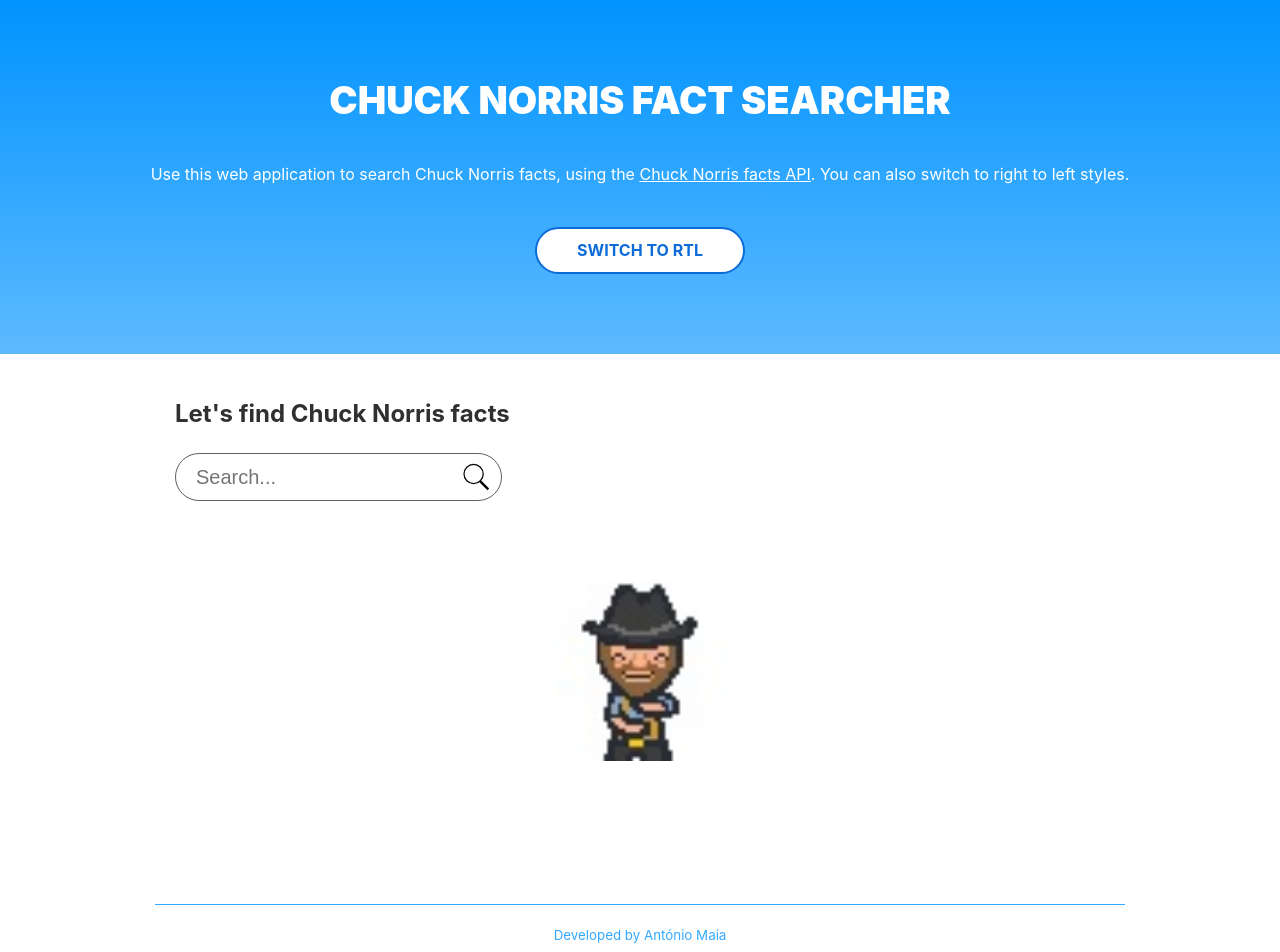
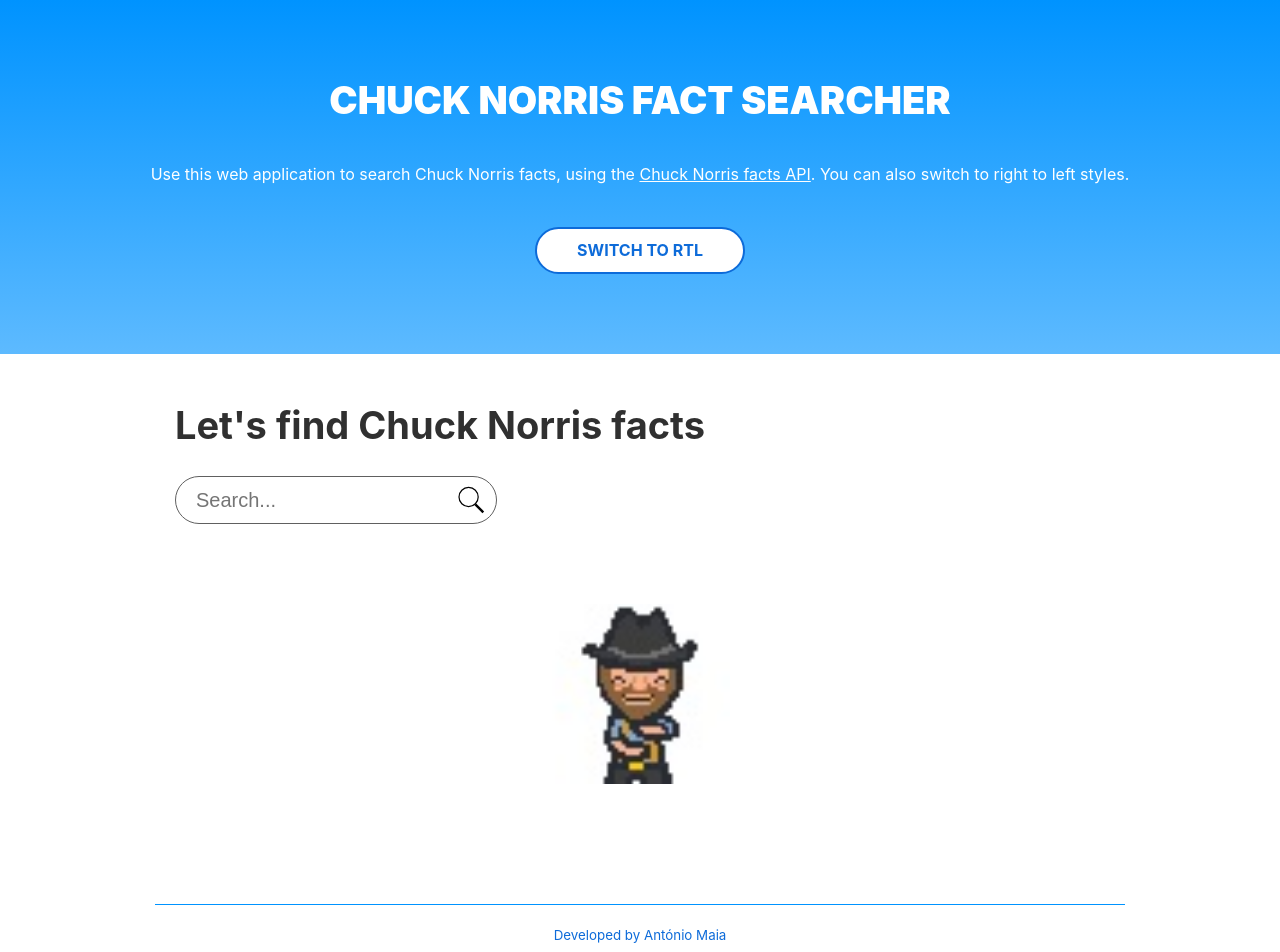
Before and after one commit to antoniomaia/seez, a Next.js app: page / in a window 1280 px wide. Shown: the top 952 px of the page. Built offline with nearby package versions, Linux system fonts and the light colour scheme.

Commit message:
update footer and search input styles

```diff
--- a/components/footer/footer.module.css
+++ b/components/footer/footer.module.css
@@ -1,11 +1,10 @@
 .footer {
     font-weight: 400;
     padding: 40px 0;
-    color: #0093ff;
+    color: #0d6bd9;
     display: flex;
     flex-direction: column;
     align-items: center;
-    opacity: 0.8;
 }
 
 .line {
--- a/components/footer/index.js
+++ b/components/footer/index.js
@@ -3,7 +3,7 @@
 const footer = () => {
   return (
     <footer className={styles.footer}>
-      <div className={styles.line} />
+      <span className={styles.line} />
       <p>
         <small>Developed by António Maia</small>
       </p>
--- a/components/search-input/search-input.module.css
+++ b/components/search-input/search-input.module.css
@@ -3,41 +3,66 @@
     color: #303030;
 }
 
-.container h1{
+.container h1 {
     text-transform: uppercase;
 }
 
-.container input{
-    width: 100%;
-    min-width: 100px;
-    max-width: 300px;
+.container input {
+    width: 120px;
     border: none;
     text-decoration: none;
     color: #303030;
     cursor: pointer;
     outline: none;
-    font-size: 20px;
+    font-size: 16px;
     caret-color: #0d6bd9;
 }
 
 .icon {
     vertical-align: middle;
-    height: 30px;
+    height: 26px;
 }
 
 .searchBar {
     display: flex;
     width: fit-content;
     align-items: center;
-    margin: 20px 0px;
+    margin: 14px 0px 20px 0;
     border-radius: 25px;
     border: 1px solid #606060;
 }
 
 .searchBarLtr {
-    padding: 8px 10px 8px 20px;
+    padding: 4px 10px 4px 20px;
 }
 
 .searchBarRtl {
-    padding: 8px 20px 8px 10px;
+    padding: 4px 20px 4px 8px;
 }
+
+@media (min-width: 768px) {
+    .container h2 {
+        font-size: 38px;
+    }
+
+    .container input {
+        width: 260px;
+        font-size: 20px;
+    }
+
+    .searchBar {
+        margin: 20px 0px;
+    }
+
+    .searchBarLtr {
+        padding: 8px 10px 8px 20px;
+    }
+
+    .searchBarRtl {
+        padding: 8px 20px 8px 10px;
+    }
+
+    .icon {
+        height: 30px;
+    }
+}
```
